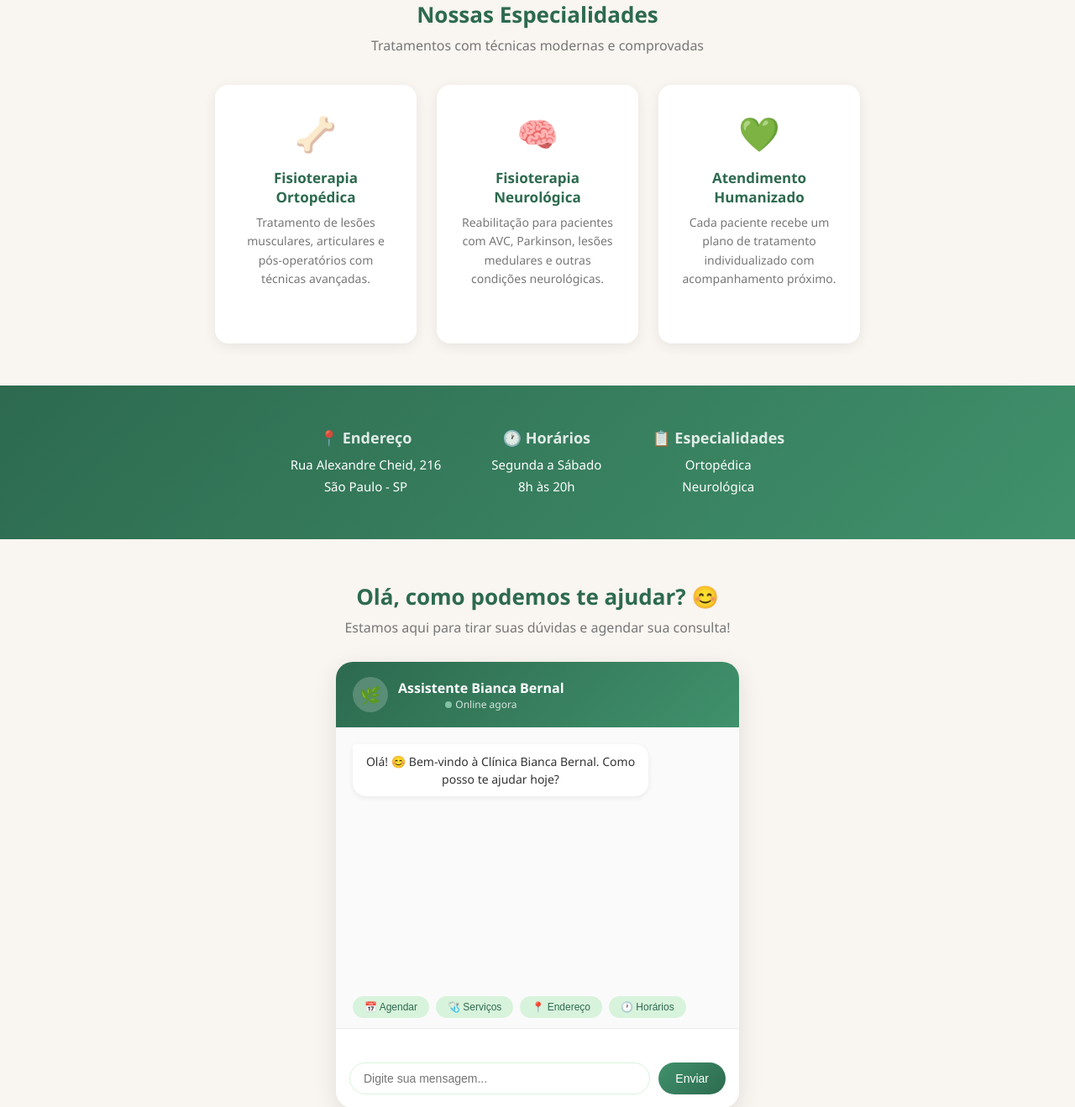
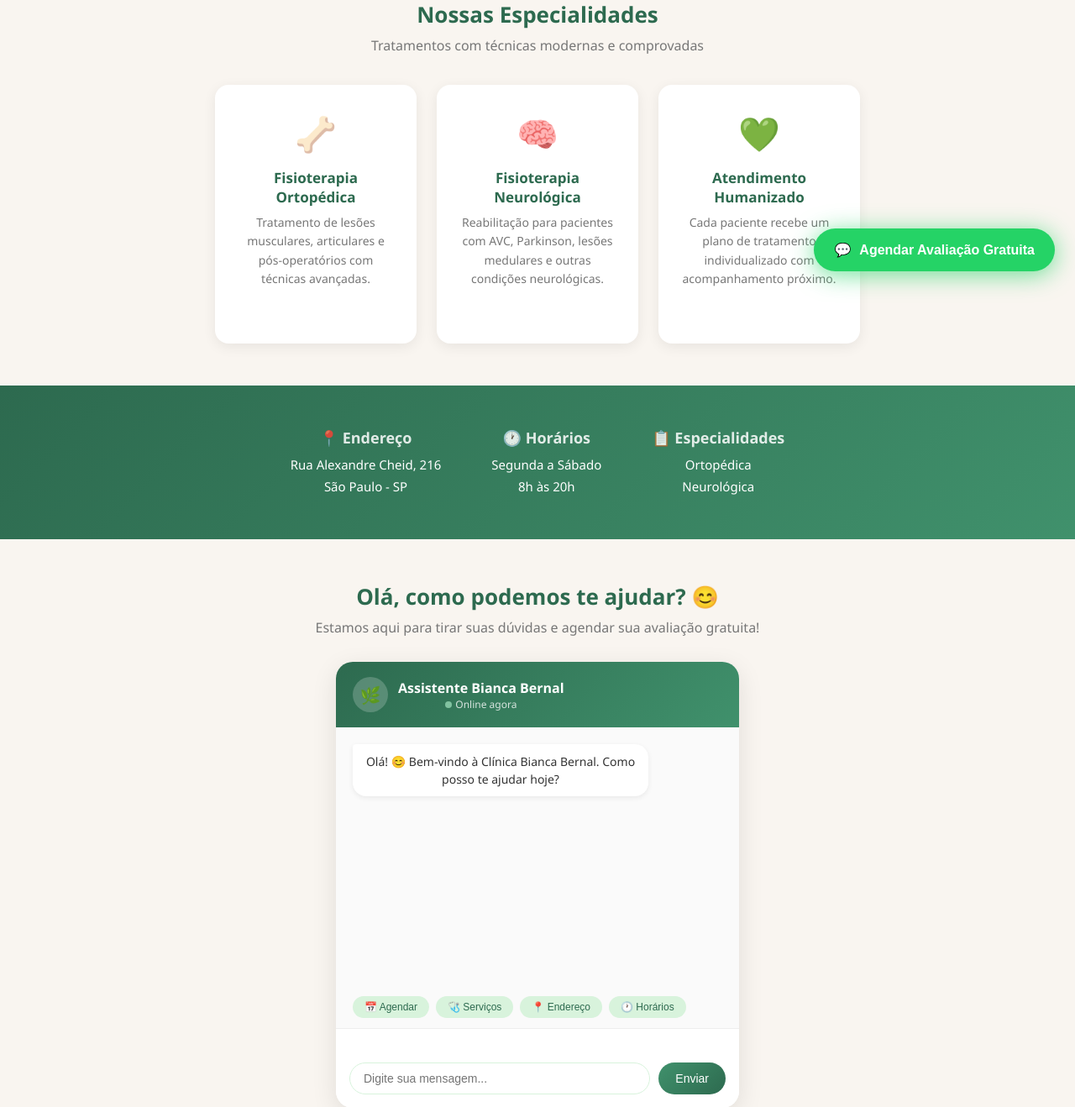
Before and after one commit to leobernaldev/autoatende, a Flask app: page / in a window 1280 px wide. Shown: the part 453-1771 px from the top of the page at 84% size. Run offline with Flask 3, Linux system fonts and the light colour scheme.

Commit message:
adicionar botao whatsapp e diagnostico

```diff
--- a/app.py
+++ b/app.py
@@ -18,22 +18,41 @@ Informações da clínica:
 - Especialidades: Fisioterapia Ortopédica e Fisioterapia Neurológica
 - Horário: Segunda a Sábado, das 8h às 20h
 - Endereço: Rua Alexandre Cheid, 216 - São Paulo/SP
+- As avaliações são TOTALMENTE GRATUITAS
+- Sessões individuais e particulares, não aceitamos convênio (mas emitimos recibo para reembolso)
+- Sessões de 30 ou 55 minutos dependendo do diagnóstico
+- Todos os aparelhos já estão inclusos no valor da sessão
+- Valores acessíveis com várias formas de pagamento
+- Fornecemos atestado para paciente e acompanhante se necessário
 
 Sua função é:
 - Responder dúvidas sobre os serviços da clínica
 - Informar horários e endereço
-- Ajudar pacientes a agendar consultas
+- Ajudar pacientes a agendar avaliação gratuita
 - Ser sempre educada, acolhedora e profissional
 
-IMPORTANTE: Quando alguém quiser agendar, colete OBRIGATORIAMENTE estas 3 informações em sequência:
+IMPORTANTE: Quando alguém quiser agendar, colete estas informações em sequência:
 1. Nome completo
 2. Telefone
-3. Horário de preferência
+3. Diagnóstico médico ou queixa principal
 
-Quando tiver coletado as 3 informações, responda EXATAMENTE neste formato:
-AGENDAMENTO_CONFIRMADO|nome=NOME_AQUI|telefone=TELEFONE_AQUI|horario=HORARIO_AQUI
+Após coletar as 3 informações, mostre EXATAMENTE este texto:
 
-Depois disso diga que a equipe entrará em contato para confirmar."""
+"Vamos agendar uma avaliação! Mas antes deixa eu explicar como trabalhamos:
+
+As sessões são individuais e particulares, atendemos um paciente por vez.
+Não aceitamos convênio, mas se precisar emitimos recibo para solicitar reembolso no seu convênio.
+Temos sessões de 30 min ou 55 min, varia de acordo com a necessidade e o diagnóstico do paciente.
+Os aparelhos utilizados já são todos inclusos no valor da sessão.
+Os valores oscilam de acordo com o diagnóstico e tempo de duração da sessão necessária.
+Nossos valores são bem acessíveis e temos várias formas de pagamento.
+As avaliações são totalmente gratuitas! Durante a avaliação já vemos o avanço da doença, explico os tratamentos e passo os valores finais.
+Se necessário fornecemos atestado para o paciente e acompanhante.
+
+Clique no botão abaixo para agendar sua avaliação gratuita pelo WhatsApp! 😊"
+
+Depois responda EXATAMENTE neste formato numa linha separada:
+AGENDAMENTO_CONFIRMADO|nome=NOME_AQUI|telefone=TELEFONE_AQUI|horario=A combinar|diagnostico=DIAGNOSTICO_AQUI"""
 
 @app.route('/')
 def home():
@@ -70,8 +89,9 @@ def chat():
         try:
             nome = re.search(r'nome=([^|]+)', resposta_texto).group(1)
             telefone = re.search(r'telefone=([^|]+)', resposta_texto).group(1)
-            horario = re.search(r'horario=([^|\n]+)', resposta_texto).group(1)
-            agendamento = {"nome": nome, "telefone": telefone, "horario": horario}
+            horario = re.search(r'horario=([^|]+)', resposta_texto).group(1)
+            diagnostico = re.search(r'diagnostico=([^|\n]+)', resposta_texto).group(1)
+            agendamento = {"nome": nome, "telefone": telefone, "horario": horario, "diagnostico": diagnostico}
             resposta_texto = re.sub(r'AGENDAMENTO_CONFIRMADO\|[^\n]+', '', resposta_texto).strip()
         except:
             pass
--- a/templates/index.html
+++ b/templates/index.html
@@ -164,6 +164,57 @@
         }
         .input-row button:hover { opacity: 0.9; }
 
+        /* BOTÃO WHATSAPP FLUTUANTE */
+        .whatsapp-float {
+            position: fixed;
+            bottom: 24px;
+            right: 24px;
+            background: #25d366;
+            color: white;
+            border: none;
+            padding: 16px 24px;
+            border-radius: 50px;
+            font-size: 16px;
+            font-weight: 700;
+            cursor: pointer;
+            box-shadow: 0 4px 20px rgba(37,211,102,0.4);
+            z-index: 1000;
+            display: flex;
+            align-items: center;
+            gap: 10px;
+            transition: transform 0.2s, box-shadow 0.2s;
+            animation: pulse 2s infinite;
+        }
+        .whatsapp-float:hover {
+            transform: scale(1.05);
+            box-shadow: 0 6px 28px rgba(37,211,102,0.6);
+        }
+        @keyframes pulse {
+            0% { box-shadow: 0 4px 20px rgba(37,211,102,0.4); }
+            50% { box-shadow: 0 4px 30px rgba(37,211,102,0.7); }
+            100% { box-shadow: 0 4px 20px rgba(37,211,102,0.4); }
+        }
+
+        /* BOTÃO WHATSAPP NO CHAT */
+        .whatsapp-chat-btn {
+            background: #25d366;
+            color: white;
+            border: none;
+            padding: 14px 24px;
+            border-radius: 12px;
+            font-size: 15px;
+            font-weight: 700;
+            cursor: pointer;
+            width: 100%;
+            margin-top: 12px;
+            display: flex;
+            align-items: center;
+            justify-content: center;
+            gap: 10px;
+            transition: opacity 0.2s;
+        }
+        .whatsapp-chat-btn:hover { opacity: 0.9; }
+
         .footer {
             background: #1b4332;
             color: white;
@@ -194,6 +245,11 @@
     </style>
 </head>
 <body>
+
+    <!-- BOTÃO FLUTUANTE WHATSAPP -->
+    <button class="whatsapp-float" onclick="abrirWhatsApp()">
+        <span>💬</span> Agendar Avaliação Gratuita
+    </button>
 
     <div class="header">
         <div class="header-logo">
@@ -256,7 +312,7 @@
 
     <div class="chat-section">
         <h2>Olá, como podemos te ajudar? 😊</h2>
-        <p>Estamos aqui para tirar suas dúvidas e agendar sua consulta!</p>
+        <p>Estamos aqui para tirar suas dúvidas e agendar sua avaliação gratuita!</p>
         <div class="chat-container">
             <div class="chat-header">
                 <div class="chat-avatar">🌿</div>
@@ -269,13 +325,14 @@
                 <div class="message bot">Olá! 😊 Bem-vindo à Clínica Bianca Bernal. Como posso te ajudar hoje?</div>
             </div>
             <div class="quick-replies" id="quick-replies">
-                <button class="quick-btn" onclick="enviarRapido('Quero agendar uma consulta')">📅 Agendar</button>
+                <button class="quick-btn" onclick="enviarRapido('Quero agendar uma avaliação gratuita')">📅 Agendar</button>
                 <button class="quick-btn" onclick="enviarRapido('Quais são os serviços?')">🩺 Serviços</button>
                 <button class="quick-btn" onclick="enviarRapido('Qual o endereço?')">📍 Endereço</button>
                 <button class="quick-btn" onclick="enviarRapido('Qual o horário de atendimento?')">🕐 Horários</button>
             </div>
             <div class="chat-footer">
                 <div class="typing" id="typing"></div>
+                <div id="whatsapp-area"></div>
                 <div class="input-row">
                     <input type="text" id="input" placeholder="Digite sua mensagem..." onkeypress="if(event.key==='Enter') enviar()">
                     <button onclick="enviar()">Enviar</button>
@@ -291,6 +348,23 @@
 
     <script>
         const sessaoId = Math.random().toString(36).substr(2, 9);
+        const WHATSAPP = '5511984052271';
+
+        function abrirWhatsApp(nome, diagnostico) {
+            let msg = 'Olá! Gostaria de agendar uma avaliação gratuita na Clínica Bianca Bernal.';
+            if (nome) msg = `Olá! Meu nome é ${nome} e gostaria de agendar uma avaliação gratuita. Diagnóstico: ${diagnostico}`;
+            const url = `https://wa.me/${WHATSAPP}?text=${encodeURIComponent(msg)}`;
+            window.open(url, '_blank');
+        }
+
+        function mostrarBotaoWhatsApp(nome, diagnostico) {
+            const area = document.getElementById('whatsapp-area');
+            area.innerHTML = `
+                <button class="whatsapp-chat-btn" onclick="abrirWhatsApp('${nome}', '${diagnostico}')">
+                    ✅ Sim! Quero agendar minha avaliação gratuita
+                </button>
+            `;
+        }
 
         function enviarRapido(texto) {
             document.getElementById('input').value = texto;
@@ -306,16 +380,20 @@
                 nome: agendamento.nome,
                 telefone: agendamento.telefone,
                 horario: agendamento.horario,
+                diagnostico: agendamento.diagnostico,
                 data: new Date().toISOString()
             });
             localStorage.setItem('agendamentos', JSON.stringify(agendamentos));
+
+            // Mostra botão WhatsApp no chat
+            mostrarBotaoWhatsApp(agendamento.nome, agendamento.diagnostico);
 
             // Envia email para a clínica
             emailjs.send('service_brxrzbw', 'template_6y4l5ch', {
                 nome_paciente: agendamento.nome,
                 telefone: agendamento.telefone,
                 horario: agendamento.horario,
-                message: 'Agendamento realizado pelo site'
+                message: `Diagnóstico: ${agendamento.diagnostico}`
             }).then(() => {
                 console.log('Email enviado para a clínica!');
             }).catch((err) => {
```
